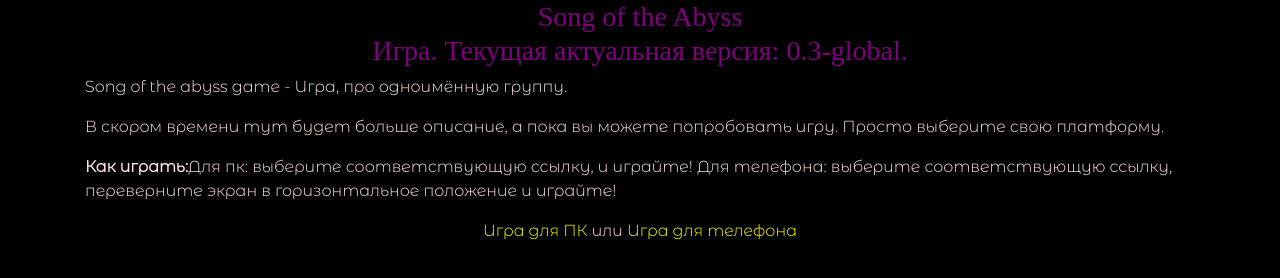
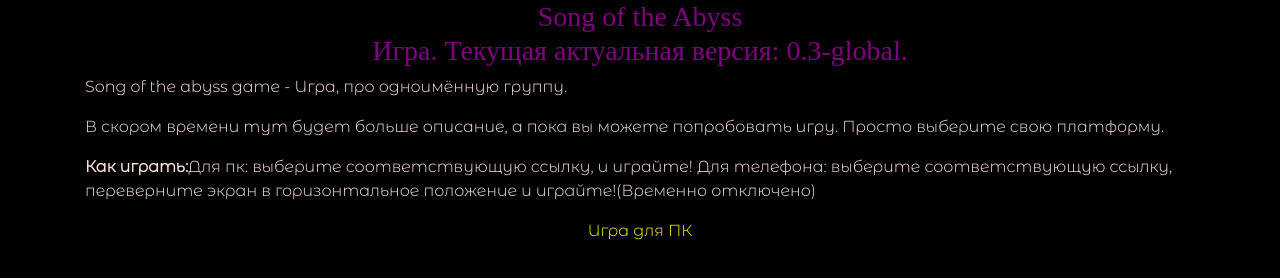
Before and after one commit to DarkusFoxis/Sota_Game, a plain HTML site: page index.html in a window 1280 px wide. Drawn offline with nearby package versions, Linux system fonts and the light colour scheme.

Commit message:
Update index.html

```diff
--- a/index.html
+++ b/index.html
@@ -47,8 +47,8 @@
 				<div class="col-12">
 					<p>Song of the abyss game - Игра, про одноимённую группу.</p>
                     <p>В скором времени тут будет больше описание, а пока вы можете попробовать игру. Просто выберите свою платформу.</p>
-                    <p><b>Как играть:</b>Для пк: выберите соответствующую ссылку, и играйте! Для телефона: выберите соответствующую ссылку, переверните экран в горизонтальное положение и играйте!</p>
-                    <p style="text-align: center;"><a href="./SotA_Beta_Dekstop/index.html" class="link">Игра для ПК</a> или <a href="./SotA_Beta_Mobi/index.html" class="link">Игра для телефона</a></p>
+                    <p><b>Как играть:</b>Для пк: выберите соответствующую ссылку, и играйте! Для телефона: выберите соответствующую ссылку, переверните экран в горизонтальное положение и играйте!(Временно отключено)</p>
+                    <p style="text-align: center;"><a href="./SotA_Beta_Dekstop/index.html" class="link">Игра для ПК</a></p>
 				</div>
 			</div>
 		</div>
```
